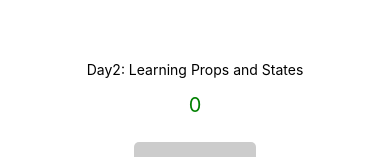
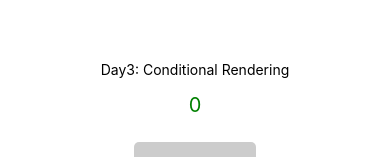
Before and after one commit to qbentil/react-native-auth, a React Native app: screen / in a window 390 px wide. Shown: the part 256-413 px from the top of the page. Built offline with nearby package versions, Linux system fonts and the light colour scheme.

Commit message:
Conditional Rendering

```diff
--- a/App.tsx
+++ b/App.tsx
@@ -23,7 +23,7 @@ export default class App extends React.Component{
   render (){
     return(
         <View style={styles.container}>
-        <Text>Day2: Learning Props and States</Text>
+        <Text>Day3: Conditional Rendering</Text>
 
         <Text style ={styles.screen}>{this.state.number}</Text>
         <TouchableOpacity style = {styles.button} onPress={() => this.add()}>
```
